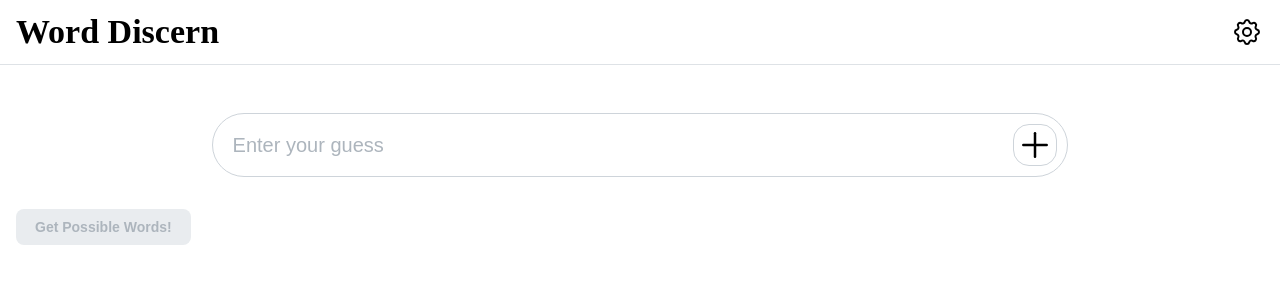
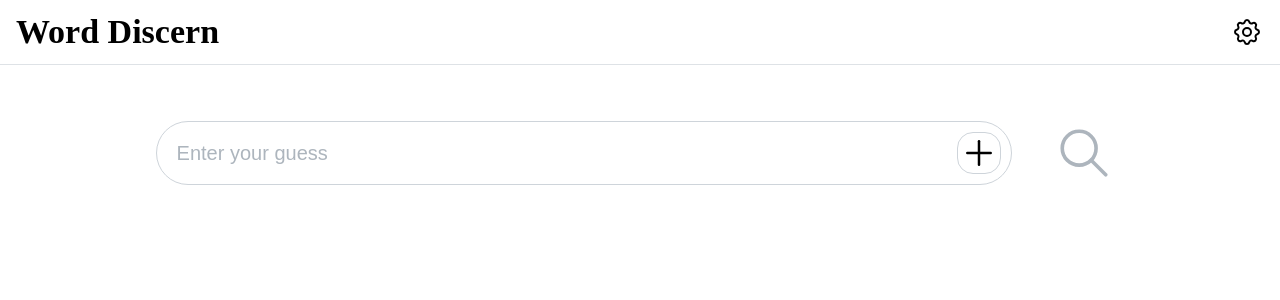
Before and after one commit to dLogan807/word-discern, a React (Vite) app: page / in a window 1280 px wide. Shown: the top 300 px of the page. Built offline with nearby package versions, Linux system fonts and the light colour scheme.

Commit message:
redesign guess entering

```diff
--- a/src/App.tsx
+++ b/src/App.tsx
@@ -1,13 +1,6 @@
 import "@mantine/core/styles.css";
 import wordsUrl from "/words.txt?url";
-import {
-  ActionIcon,
-  Box,
-  Button,
-  MantineProvider,
-  Title,
-  v8CssVariablesResolver,
-} from "@mantine/core";
+import { ActionIcon, Box, MantineProvider, Title, v8CssVariablesResolver } from "@mantine/core";
 import { useDisclosure } from "@mantine/hooks";
 import { IconSettings, IconXFilled } from "@tabler/icons-react";
 import { createContext, Dispatch, SetStateAction, useEffect, useMemo, useState } from "react";
@@ -150,13 +143,11 @@ export default function App() {
           <GuessInputList
             guesses={guesses}
             setGuesses={setGuesses}
+            findWords={handleGetPossibleWords}
             wordSets={parsedWordSets.wordSets}
             onlyAllowWordListGuesses={onlyAllowWordListGuesses}
             doAnimations={doAnimations}
           />
-          <Button disabled={!guesses.length} onClick={handleGetPossibleWords}>
-            Get Possible Words!
-          </Button>
 
           {showResults && (
             <Results
--- a/src/components/Guesses/GuessInputList/GuessInputList.module.css
+++ b/src/components/Guesses/GuessInputList/GuessInputList.module.css
@@ -1,8 +1,9 @@
 .guess_input_container {
   display: flex;
-  column-gap: 1rem;
+  column-gap: var(--mantine-spacing-xl);
   padding: var(--mantine-spacing-xl) var(--mantine-spacing-sm);
   justify-content: center;
+  align-items: center;
 
   @media (max-width: $mantine-breakpoint-sm) {
     padding: var(--mantine-spacing-xl) var(--mantine-spacing-xs);
@@ -76,3 +77,23 @@
     height: 100%;
   }
 }
+
+.find_words_button {
+  display: flex;
+  height: 100%;
+  width: 5rem;
+  padding: var(--mantine-spacing-xs);
+  background-color: transparent;
+}
+
+.find_words_button_icon {
+  svg {
+    width: 100%;
+    height: 100%;
+  }
+}
+
+.guess_list {
+  display: flex;
+  justify-content: center;
+}
--- a/src/components/Guesses/GuessInputList/GuessInputList.tsx
+++ b/src/components/Guesses/GuessInputList/GuessInputList.tsx
@@ -1,6 +1,6 @@
 import { ActionIcon, Autocomplete, Box, Flex, Paper } from "@mantine/core";
-import { IconPlus } from "@tabler/icons-react";
-import { createContext, useMemo, useState, KeyboardEvent } from "react";
+import { IconPlus, IconSearch } from "@tabler/icons-react";
+import { createContext, useMemo, useState, KeyboardEvent, Dispatch, SetStateAction } from "react";
 import { Guess } from "@/classes/guess";
 import GuessItem from "@/components/Guesses/GuessItem/GuessItem";
 import useDebounce from "@/hooks/useDebounce";
@@ -20,12 +20,14 @@ export const GuessContext = createContext<{
 export default function GuessInputList({
   guesses,
   setGuesses,
+  findWords,
   wordSets,
   onlyAllowWordListGuesses,
   doAnimations,
 }: {
   guesses: Guess[];
-  setGuesses: (value: Guess[]) => void;
+  setGuesses: Dispatch<SetStateAction<Guess[]>>;
+  findWords: () => void;
   wordSets: Map<number, Set<string>>;
   onlyAllowWordListGuesses: boolean;
   doAnimations: boolean;
@@ -105,7 +107,6 @@ export default function GuessInputList({
 
   return (
     <Paper>
-      <Box>
       <Flex classNames={{ root: classes.guess_input_container }}>
         <Autocomplete
           aria-label="Guess"
@@ -138,14 +139,27 @@ export default function GuessInputList({
             option: classes.guess_autocomplete_option,
           }}
         />
+        <ActionIcon
+          aria-label="Find possible words"
+          variant="transparent"
+          classNames={{
+            root: classes.find_words_button,
+            icon: classes.find_words_button_icon,
+          }}
+          onClick={findWords}
+          disabled={!guesses.length}
+        >
+          <IconSearch />
+        </ActionIcon>
       </Flex>
-      </Box>
 
+      <Box className={classes.guess_list}>
         <GuessContext value={{ removeGuess, updateGuess, doAnimations }}>
           {guesses.map((guess, i) => (
             <GuessItem key={i} guess={guess} />
           ))}
         </GuessContext>
+      </Box>
     </Paper>
   );
 }
```
Lines whose indentation alone changed are shown as unchanged.
